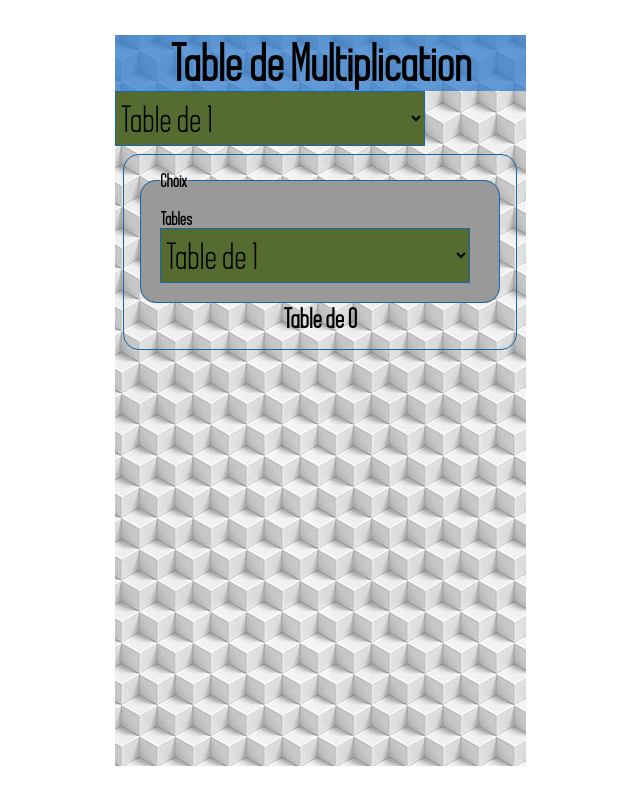
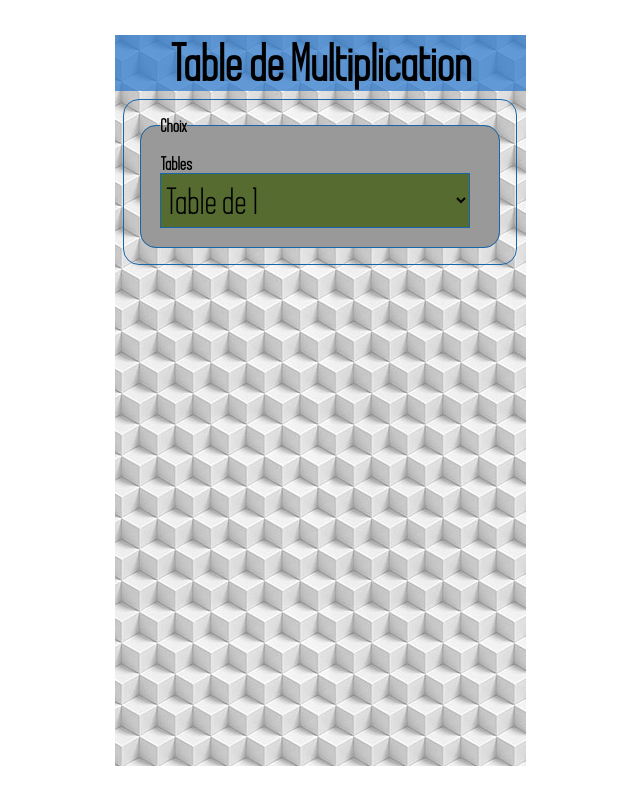
Before and after one commit to dcl-sicca/Tables-Multiplication-Ajax, a PHP site: page /index-sicca.php?choixTable=1 in a window 1280 px wide. Shown: the whole page, without its empty margins (320-960 px from the left). Run offline with PHP 8.4, Linux system fonts and the light colour scheme; some libraries are stand-ins or nearby versions.

Commit message:
maj index-sicca ajax fonctionnel

```diff
--- a/css/style2.css
+++ b/css/style2.css
@@ -158,7 +158,7 @@
     opacity: 0.8;
  }
 
- .containTable {
+ .mes_divs {
     column-count: 3;
     border: 1px solid #1766a9;
     border-radius: 1em;
--- a/index-sicca.php
+++ b/index-sicca.php
@@ -10,34 +10,14 @@
 <body>
     <div id="container">
         <h1>Table de Multiplication</h1>
-
-
-
-        <select class="monselect" name="choixTable">
-            <?php selected(); ?>
-        </select>
-
-
-
         <form name="table" action="index-sicca.php" method="get">
           <fieldset>
             <legend>Choix</legend>
             <label for='nom'>Tables</label>
-
-
-
             <select name="monselect">
-            <option value="1">Table de 1</option>
-            <option value="2">Table de 2</option>
-            <option value="3">Table de 3</option>
-            <option value="4">Table de 4</option>
-            <option value="5">Table de 5</option>
-            <option value="6">Table de 6</option>
-            <option value="7">Table de 7</option>
-            <option value="8">Table de 8</option>
-            <option value="9">Table de 9</option>
-            <option value="10">Table de 10</option>
-        </select>
+            <option value="0">Tables de Multiplications</option>
+                <?php selected(); ?>
+            </select>
 
         </fieldset>
             <?php
@@ -46,12 +26,14 @@
                     $table = 0;
                     $result;
 
-                    echo '<h2>' . 'Table de ' . $table . '</h2>';
+
 
                     for ($i=0; $i <= 10; $i++)
                     {
+
                         $table = $table+1;
-                        echo '<div id="ma_div_'.$table.'" class="containTable" class="mes_divs" style="display:none">';
+                        echo '<div id="ma_div_'.$table.'" class="mes_divs" style="display:none">';
+
 
                         // Générer les résultats selon le choix puis les afficher
                          for ($j=0; $j <= 30; $j++)
```
